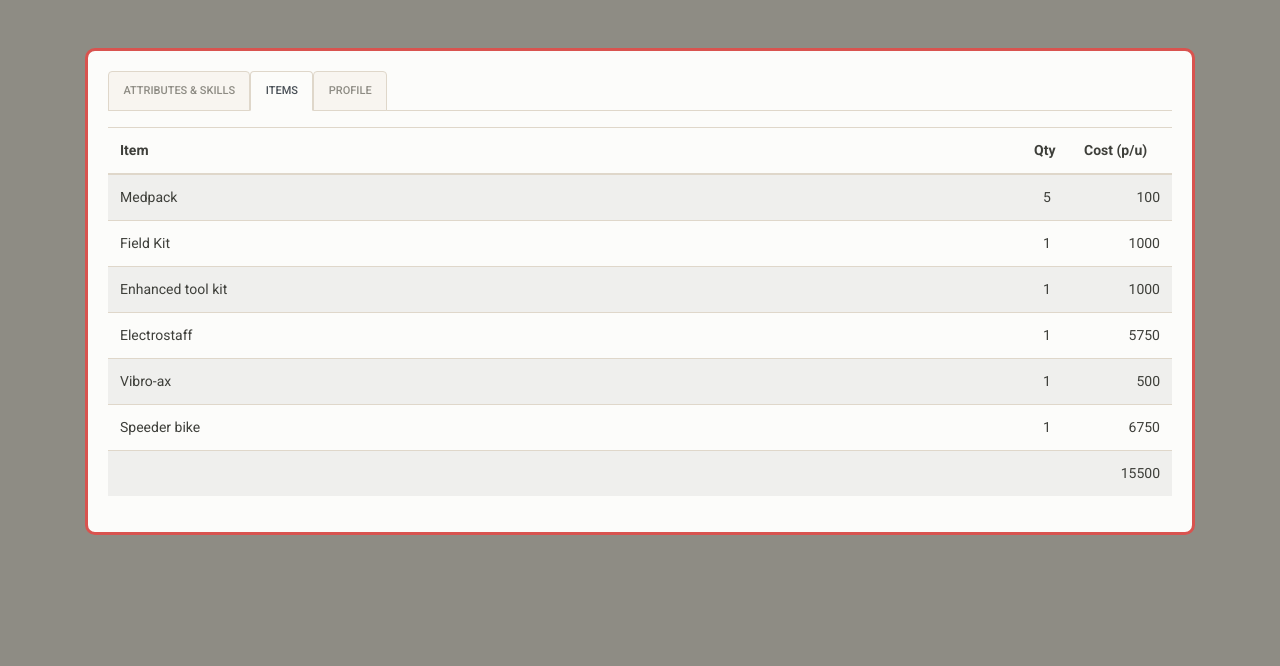
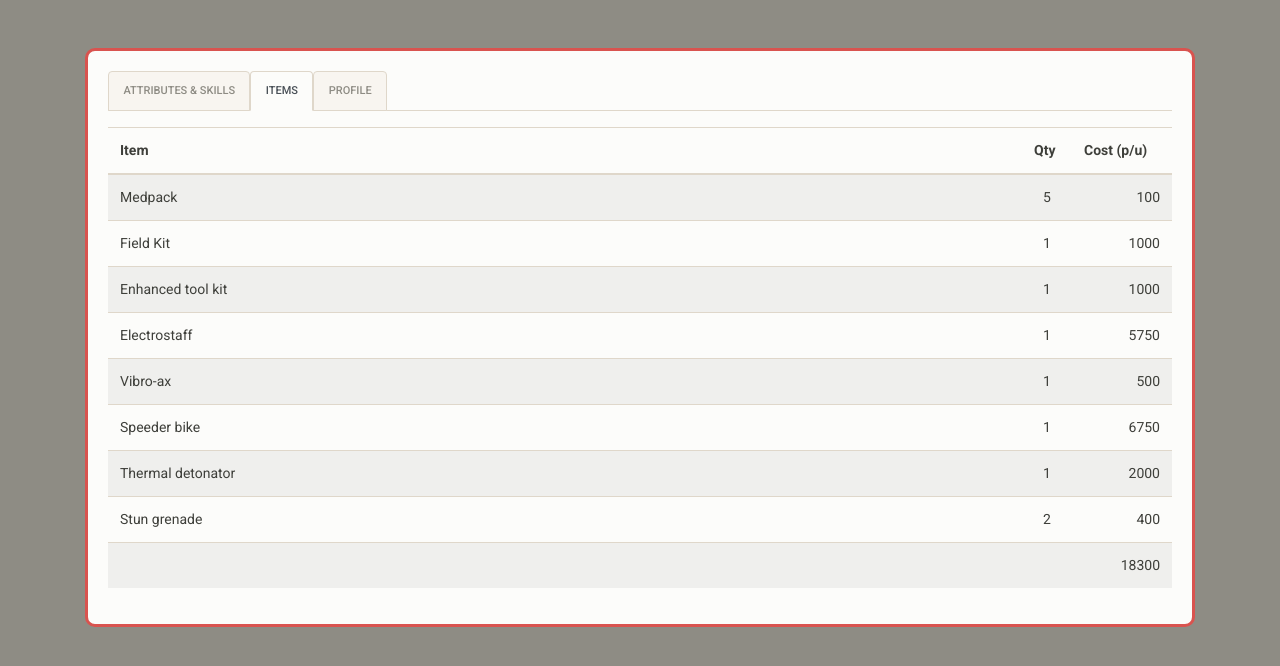
Before and after one commit to TobiasVidal/StarWarsRPG, a plain HTML site: page index.html in a window 1280 px wide. Both pictures are taken after a click on the link "ITEMS". Drawn offline with nearby package versions, Linux system fonts and the light colour scheme.

Commit message:
Nes images and inventory

```diff
--- a/Inventory.html
+++ b/Inventory.html
@@ -43,10 +43,22 @@
             <td class="item-qty text-center">1</td>
             <td class="item-price text-right">6750</td>
         </tr>
+        <tr class="item-row" title="Page 356" data-img="thermal-detonator-info.png"
+            data-toggle="tooltip" data-placement="left">
+            <td>Thermal detonator</td>
+            <td class="item-qty text-center">1</td>
+            <td class="item-price text-right">2000</td>
+        </tr>
+        <tr class="item-row" title="Page 355" data-img="stun-grenade-info.png"
+            data-toggle="tooltip" data-placement="left">
+            <td>Stun grenade</td>
+            <td class="item-qty text-center">2</td>
+            <td class="item-price text-right">400</td>
+        </tr>
         <tr>
-        <td class="text-right" colspan="3" id="itemlist-total-price">
-            Undefined
-        </td>
+            <td class="text-right" colspan="3" id="itemlist-total-price">
+                Undefined
+            </td>
         </tr>
     </tbody>
 </table>
```
Also changed, not shown: img/armored-flight-suit-info.png (added), img/energy-cell-info.png (added), img/helmet-package-info.png (added), img/ion-granade-info.png (added), img/macrobinoculars-info.png (added), img/power-recharger-info.png (added), img/ration-pack-info.png (added), img/scout-trooper-armor.png (added), img/stun-granade-info.png (added), img/stun-grenade-info.png (added), img/syntherope-info.png (added), img/thermal-detonator-info.png (added), img/utility-belt-info.png (added).
